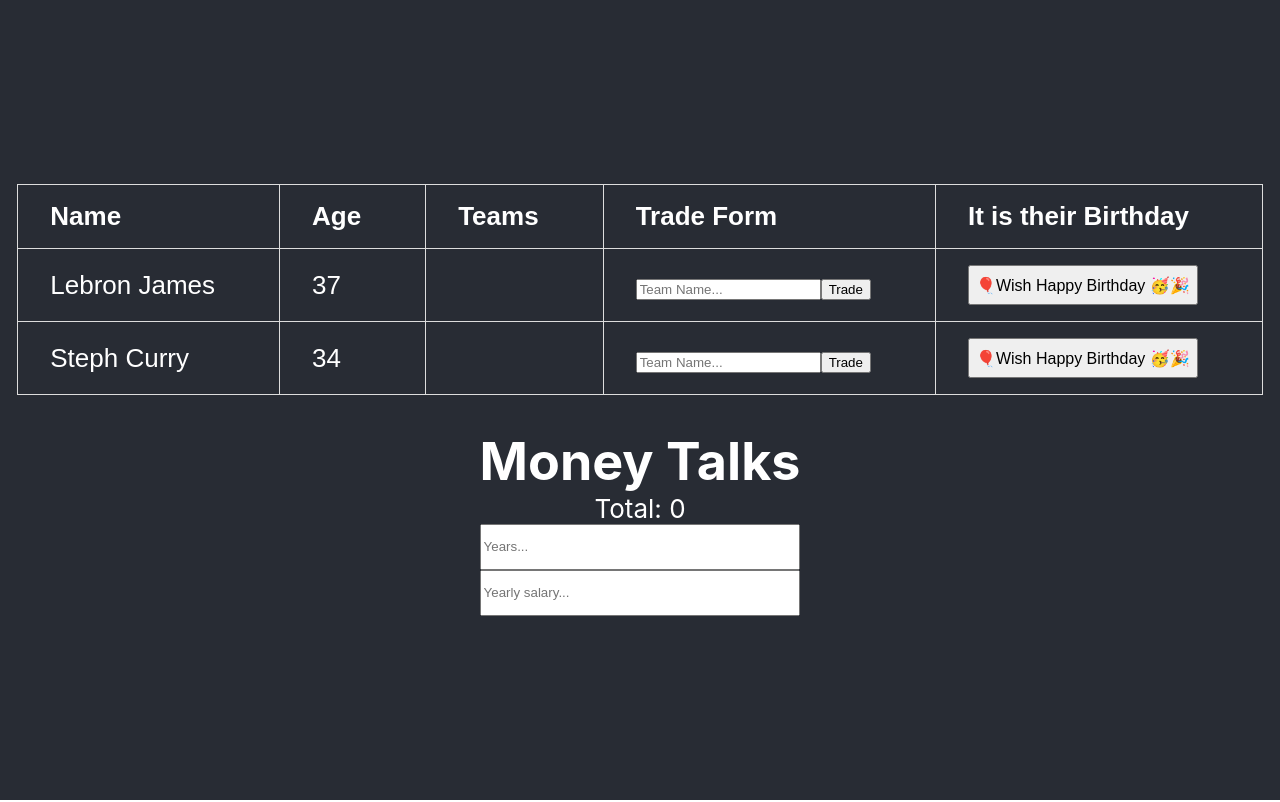
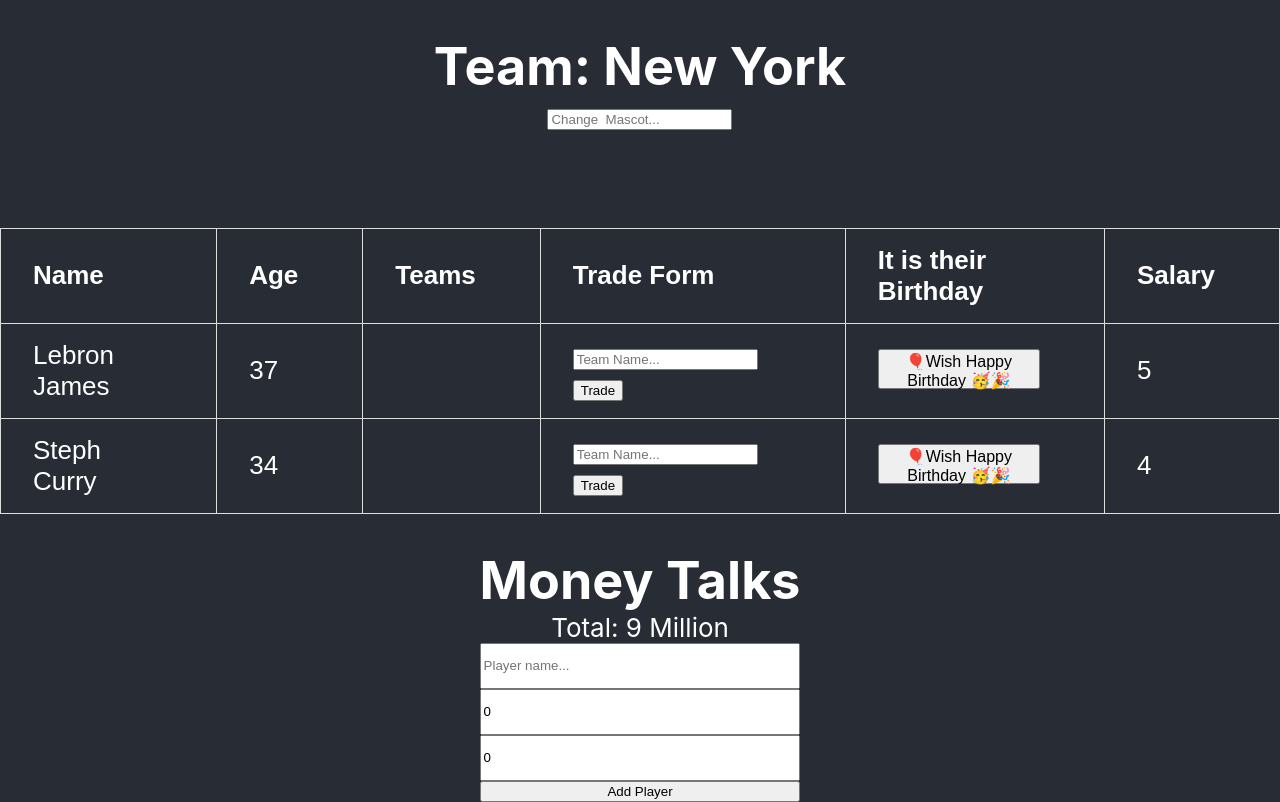
Before and after one commit to sinchana-p-iVoyant/mobx, a React (Create React App) app: page / in a window 1280 px wide. Built offline with nearby package versions, Linux system fonts and the light colour scheme.

Commit message:
updates
updates with - TeamStore, Getters, Initial State, TeamInfo

```diff
--- a/src/App.tsx
+++ b/src/App.tsx
@@ -2,13 +2,28 @@
 import './App.css';
 import Roster from './Roster';
 import MoneyForm from './MoneyForm';
+import { TeamStoreProvider } from './TeamStore';
+import Athlete from './Athlete';
+import TeamInfo from './TeamInfo';
+
+const lebronJames = new Athlete('Lebron James', 37, 5);
+const stephCurry = new Athlete('Steph Curry', 34, 4);
+
+function getPlayersFromBackend(): Athlete[] {
+  return [lebronJames, stephCurry];
+}
 
 function App() {
+  const players = getPlayersFromBackend();
+  console.log("players", players)
   return (
     <div className="App">
       <header className="App-header">
-        <Roster />
-        <MoneyForm />
+        <TeamStoreProvider players={players}>
+          <TeamInfo />
+          <Roster />
+          <MoneyForm />
+          </TeamStoreProvider>
       </header>
     </div>
   );
--- a/src/Athlete.ts
+++ b/src/Athlete.ts
@@ -4,11 +4,13 @@
     name: string
     age: number
     teamHistory: string[]
+    salary: number
 
-    constructor(name: string, age: number) {
+    constructor(name: string, age: number, salary: number) {
         this.name = name;
         this.age = age;
         this.teamHistory = [];
+        this.salary = salary;
 
         makeObservable(this, {
             tradePlayer: action,
@@ -16,6 +18,7 @@
             name: observable,
             age: observable,
             teamHistory: true,
+            salary: true
         })
     }
 
--- a/src/MoneyForm.tsx
+++ b/src/MoneyForm.tsx
@@ -1,16 +1,27 @@
 import { action, computed, observable, toJS } from 'mobx';
 import { observer } from 'mobx-react-lite'
 import React, { useState } from 'react'
+import { useTeamStore } from './TeamStore';
+import Athlete from './Athlete';
 
 type FormState = {
     // total: number;
-    years: number;
+    name: string;
+    age: number;
     salary: number;
 }
 
-const formState: FormState = observable({
+const initialState: FormState = {
     // total: 0,
-    years: 0,
+    name: "",
+    age: 0,
+    salary: 0
+}
+
+let formState: FormState = observable({
+    // total: 0,
+    name: "",
+    age: 0,
     salary: 0
 })
 
@@ -22,35 +33,56 @@
 
 const MoneyForm = () => {
 
-    const totalValue = computed(() => formState.salary * formState.years)
+    // const totalValue = computed(() => formState.salary * formState.years)
+
+    const { totalYearlyCost, addPlayer, setPlayers } = useTeamStore()
+    // const player = new Athlete(formState.name, formState.age, formState.salary)
+
 
     // Utility Function:
     // toJS: it takes a observable & it converts into non-observable value.
-    console.log(toJS(totalValue))
+    // console.log(toJS(totalYearlyCost))
 
   return (
     <div style={{ display: 'flex', flexDirection: "column" }}>
         <h1 style={{ marginBottom: 0 }}>Money Talks</h1>
-        {/* <p>Total: {totalValue.get()}</p> */}
-        <>Total: {toJS(totalValue)}</>
+        {/* <p>Total: {totalValue.get()}</p>             ChatGPT*/}
+        <>Total: {totalYearlyCost} Million</>
         <input
-        type='number'
-        placeholder='Years...'
+        type='text'
+        placeholder='Player name...'
         style={{ height: '40px' }}
+        value={formState.name}
         onChange={action((e) => {
-            formState.years = Number(e.target.value)
+            formState.name = e.target.value
         })} />
+        <input
+            type='number'
+            placeholder='Player age...'
+            style={{ height: '40px' }}
+            value={formState.age}
+            onChange={action((e) => {
+                formState.age = Number(e.target.value)
+            })} />
         <input
             type='number'
             placeholder='Yearly salary...'
             style={{ height: '40px' }}
+            value={formState.salary}
             onChange={action((e) => {
                 formState.salary = Number(e.target.value)
             })} />
 
-        {/* <button type='button' onClick={() => calculateTotal(formState)}>
-            calculate Total
-        </button> */}
+        <button
+            type='button'
+            onClick={action((e) => {
+                addPlayer(
+                    new Athlete(formState.name, formState.age, formState.salary)
+                )
+                formState = initialState
+            })}>
+            Add Player
+        </button>
     </div>
   )
 }
--- a/src/Roster.tsx
+++ b/src/Roster.tsx
@@ -2,11 +2,13 @@
 import React from 'react'
 import Athlete from './Athlete'
 import TradeForm from './TradeForm';
+import { useTeamStore } from './TeamStore';
 
-const lebronJames = new Athlete('Lebron James', 37);
-const stephCurry = new Athlete('Steph Curry', 34);
+// const lebronJames = new Athlete('Lebron James', 37, 9);
+// const stephCurry = new Athlete('Steph Curry', 34, 5);
 
 const Roster = () => {
+    const { players } = useTeamStore()
   return (
     <div>
         <table>
@@ -16,9 +18,10 @@
                 <th>Teams</th>
                 <th>Trade Form</th>
                 <th>It is their Birthday</th>
+                <th>Salary</th>
             </tr>
             {
-                [lebronJames, stephCurry].map((athlete) => {
+                players.map((athlete) => {
                     return (
                         <tr key={athlete.name}>
 
@@ -31,6 +34,7 @@
                                     🎈Wish Happy Birthday 🥳🎉
                                 </button>
                             </td>
+                            <td>{athlete.salary}</td>
                         </tr>
                     )
                 })
--- /dev/null
+++ b/src/TeamInfo.tsx
@@ -0,0 +1,21 @@
+import React from 'react'
+import { useTeamStore } from './TeamStore'
+import { observer } from 'mobx-react-lite'
+
+const TeamInfo = () => {
+  const { teamName, setMascot } = useTeamStore()
+
+  return (
+    <div>
+        <h1 style={{ marginBottom: 1 }}>Team: {teamName}</h1>
+        <input
+            type="text"
+            placeholder='Change  Mascot...'
+            onChange={(e) => setMascot(e.target.value)}
+            style={{ marginBottom: 98 }}
+        />{" "}
+    </div>
+  )
+}
+
+export default observer(TeamInfo)
--- /dev/null
+++ b/src/TeamStore.tsx
@@ -0,0 +1,63 @@
+import React, { useContext, useRef } from "react";
+import { makeAutoObservable } from "mobx";
+import Athlete from "./Athlete";
+
+export default class TeamStore {
+    constructor(players: Athlete[]) {
+        this.players = players
+        makeAutoObservable(this);
+    }
+
+    // ----------
+
+    state: string = "New York";
+    setState = (state: string) => {
+        this.state = state
+    }
+
+    mascot: string = "";
+    setMascot = (mascot: string) => {
+        this.mascot = mascot;
+    }
+
+    players: Athlete[] = [];
+    setPlayers = (players: Athlete[]) => {
+        this.players = players;
+    }
+
+    get teamName(): string {
+        return `${this.state} ${this.mascot}`
+    }
+
+    get totalYearlyCost(): number {
+        return this.players.reduce(
+            (totalSalary, currentAthletes) => totalSalary + currentAthletes.salary,
+            0
+        )
+    }
+
+    addPlayer(player: Athlete) {
+        this.players.push(player)
+    }
+}
+
+const TeamStoreContext = React.createContext<TeamStore>(
+    null as unknown as TeamStore
+)
+
+export const useTeamStore = () => useContext(TeamStoreContext)
+
+type Props = {
+    children: React.ReactNode,
+    players: Athlete[]
+}
+
+export function TeamStoreProvider ({children, players}: Props) {
+    const store = useRef(new TeamStore(players))
+
+    return (
+        <TeamStoreContext.Provider value={store.current}>
+            {children}
+        </TeamStoreContext.Provider>
+    )
+}
```
Also changed, not shown: src/setupTests.ts (deleted, +0 -5 lines), 1 other file (tests, documents, lock files or other folders).
